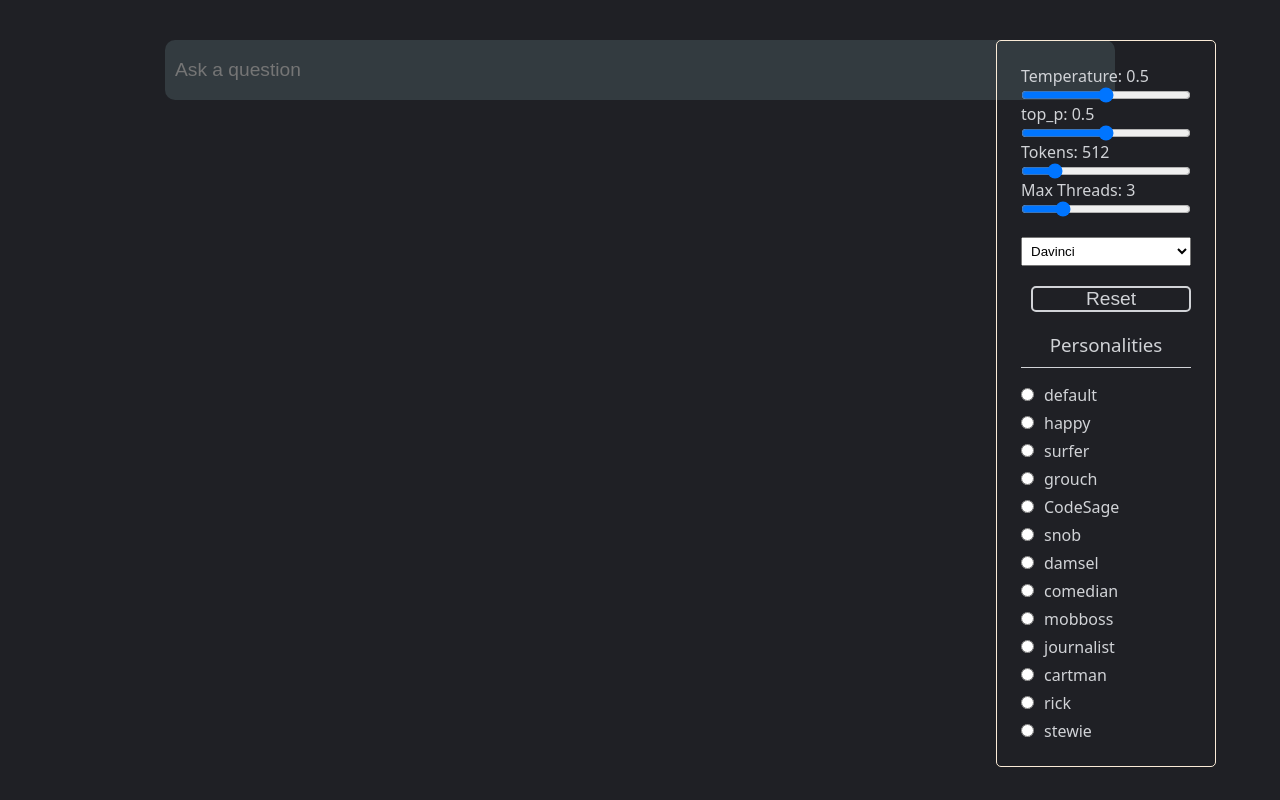
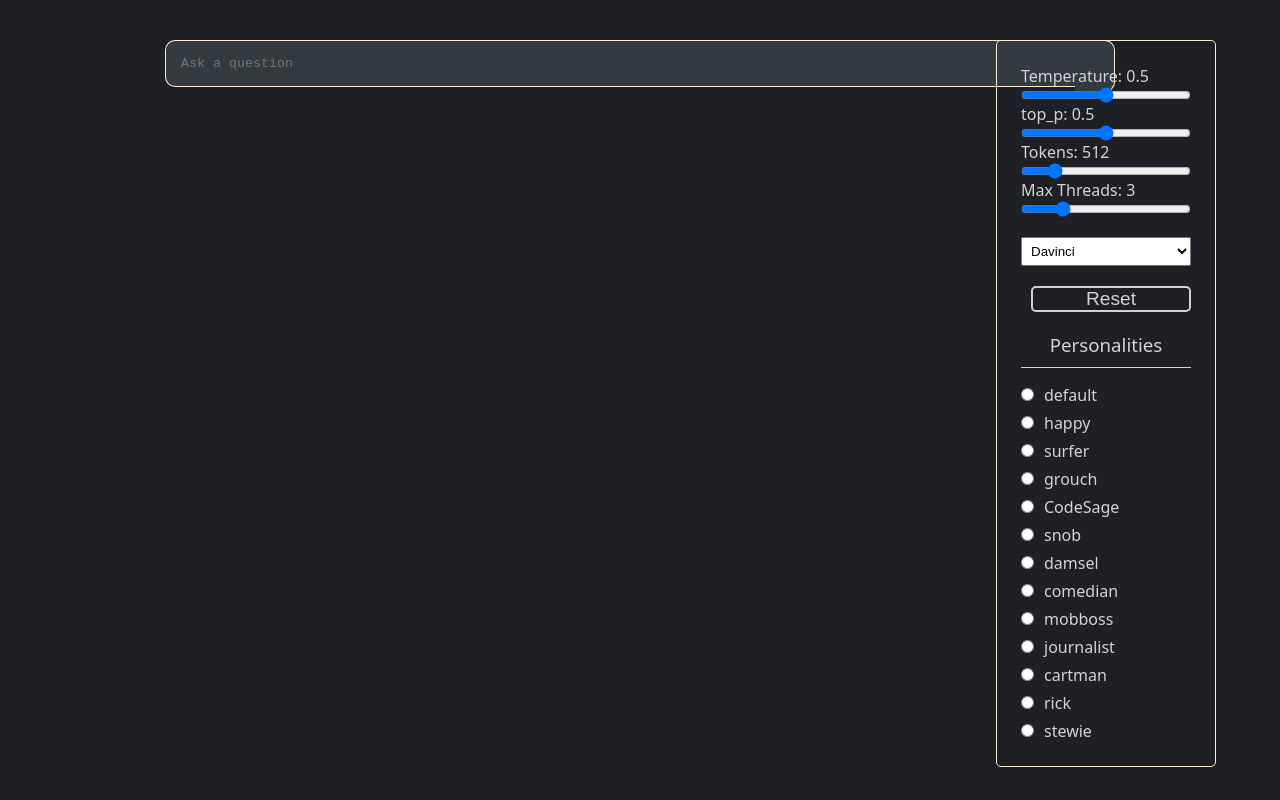
Before and after one commit to jas3333/GPT-Helper, a React (Create React App) app in the folder client/: page / in a window 1280 px wide. Built offline with nearby package versions, Linux system fonts and the light colour scheme.

Commit message:
Added textarea instead of input. Can shift enter to add more lines

```diff
--- a/client/src/components/Prompt.js
+++ b/client/src/components/Prompt.js
@@ -1,18 +1,39 @@
+import { useState } from 'react';
+
 const Prompt = ({ question, setQuestion, onSubmit, loading }) => {
+    const [rows, setRows] = useState(1);
+
+    const handleKeyDown = (event) => {
+        if (event.key === 'Enter' && event.shiftKey && rows !== 5) {
+            setRows(rows + 1);
+        }
+    };
+
+    const handleSubmit = (event) => {
+        if (event.keyCode === 13 && !event.shiftKey) {
+            event.preventDefault();
+            setRows(1);
+            onSubmit(event);
+        }
+    };
     return (
         <div className='container auto content-center align mg-bot-lg '>
-            <form className='size-form-special ' onSubmit={onSubmit}>
-                <input
-                    type='text'
-                    name=''
-                    value={question}
-                    className='input-text-lg full bg-mid'
-                    placeholder='Ask a question'
-                    onChange={(event) => setQuestion(event.target.value)}
-                    autoFocus={true}
-                />
-            </form>
-            <div className='loader '>{loading && <div className='spinner'></div>}</div>
+            <div className='container '>
+                <form onKeyDown={handleKeyDown}>
+                    <textarea
+                        rows={rows}
+                        resize='none'
+                        value={question}
+                        onChange={(event) => setQuestion(event.target.value)}
+                        cols='50'
+                        className='input-text '
+                        onKeyDown={handleSubmit}
+                        autoFocus={true}
+                        placeholder='Ask a question'
+                    />
+                </form>
+                <div className='loader '>{loading && <div className='spinner '></div>}</div>
+            </div>
         </div>
     );
 };
--- a/client/src/index.css
+++ b/client/src/index.css
@@ -94,12 +94,21 @@
 /* ╭────────────────────────────╮ */
 /* │           Input            │ */
 /* ╰────────────────────────────╯ */
+
 .input-text {
-    height: 28px;
-    padding: 5px;
-    border-radius: 5px;
+    color: antiquewhite;
+    padding: 15px;
+    width: 910px;
     border: none;
+    border-top-left-radius: 10px;
+    border-bottom-left-radius: 10px;
+    border-left: solid 1px antiquewhite;
+    border-top: solid 1px antiquewhite;
+    border-bottom: solid 1px antiquewhite;
+    background-color: #333b40;
+    resize: none;
 }
+
 .input-text-lg {
     color: antiquewhite;
     font-size: 1.2rem;
@@ -569,7 +578,7 @@
     width: 35px;
     height: 35px;
     background-color: #667581;
-    margin: 12px 15px 0px 0px;
+    margin: auto 0px 5px 0px;
     border-radius: 100%;
     -webkit-animation: sk-scaleout 1s infinite ease-in-out;
     animation: sk-scaleout 1s infinite ease-in-out;
@@ -577,8 +586,11 @@
 
 .loader {
     width: 40px;
-    height: 60px;
+    display: flex;
     border-bottom-right-radius: 10px;
+    border-top: solid 1px antiquewhite;
+    border-right: solid 1px antiquewhite;
+    border-bottom: solid 1px antiquewhite;
     border-top-right-radius: 10px;
     background-color: #333b40;
 }
```
